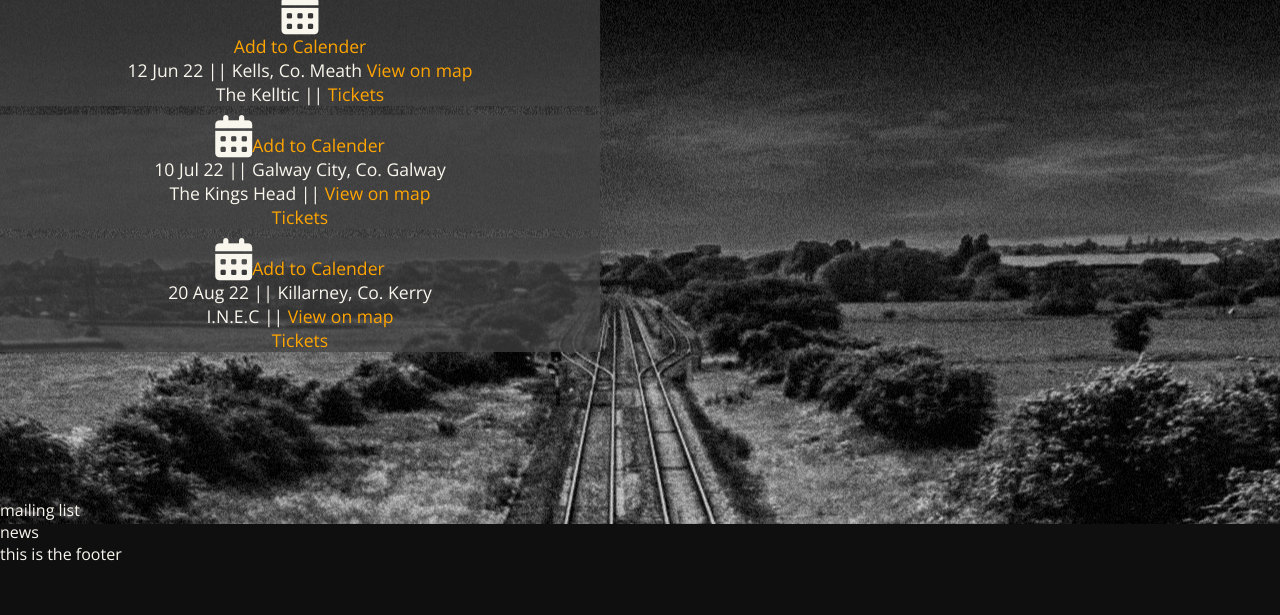
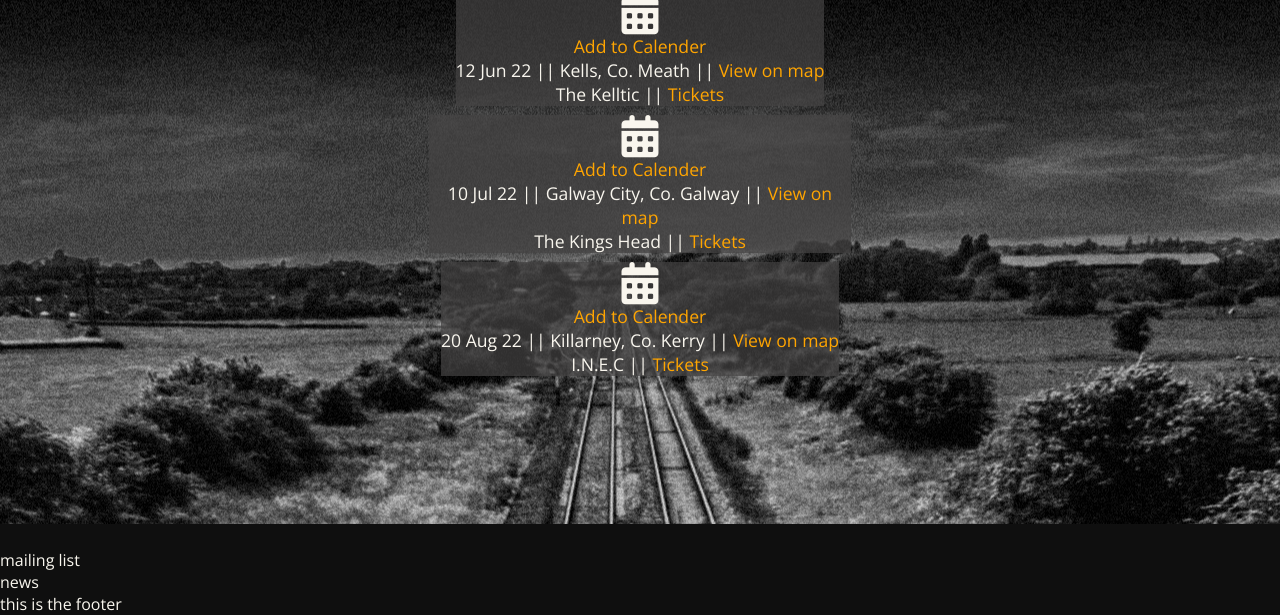
Before and after one commit to davidcalikes/flex-test, a plain HTML site: page index.html in a window 1280 px wide. Shown: the part 701-1316 px from the top of the page. Before the commit the page ends 1266 px from the top, so only its background shows below. Drawn offline with nearby package versions, Linux system fonts and the light colour scheme.

Commit message:
Add container flex rules to center  content of dates section

```diff
--- a/assets/css/style.css
+++ b/assets/css/style.css
@@ -28,6 +28,7 @@ h2 {
 
 
 /* nav section */
+
 
 nav {
     font-size: 110%;
@@ -103,24 +104,31 @@ i {
     font-size: 240%;
 }
 
-.dates-box {
+
+.col {
+    display: flex;
+    flex-wrap: wrap;
+    align-items: center;
+    flex-direction: column;
+}
+
+
+.row-third {
+    width: 33%;
+
+}
+
+#dates {
     height: 600px;
     width: 100%;
+    text-align: center;
+    margin-bottom: 2%;
     background: url('/assets/images/railway.jpg') no-repeat center center;
     margin-top: 50px;
 }
 
-
-#dates {
-    height: 600px;
-    width: auto;
-    text-align: center;
-    margin-bottom: 2%;
-
-}
-
 #dates ul {
-    width: 600px;
+    width: fit-content;
     font-size: 110%;
     list-style: none;
     background-color: rgba(69, 68, 68, 0.7);
--- a/index.html
+++ b/index.html
@@ -42,43 +42,41 @@
 
 
     <section id="dates" class="container">
-            <div class="row">
-                <div class="dates-box">
+        <div class="col">
             <H2>Upcoming Dates</H2>
-                    <div class="col-third box1">
+            <div class="row-third box1">
 
 
                 <Ul>
                     <li><i class="fa-solid fa-calendar-days"></i></li>
                     <li><a href="#">Add to Calender</a></li>
-                            <li>12 Jun 22 || Kells, Co. Meath <a href="#">View on map</a></li>
+                    <li>12 Jun 22 || Kells, Co. Meath || <a href="#">View on map</a></li>
                     <li>The Kelltic || <a href="#">Tickets</a></li>
-                            <li></li>
                 </Ul>
 
             </div>
 
-                    <div class="col-third box2">
+            <div class="row-third box2">
 
                 <Ul>
-                            <li><i class="fa-solid fa-calendar-days"></i><a href="#">Add to Calender</a></li>
-                            <li>10 Jul 22 || Galway City, Co. Galway</li>
-                            <li>The Kings Head || <a href="#">View on map</a></li>
-                            <li><a href="#">Tickets</a></li>
+                    <li><i class="fa-solid fa-calendar-days"></i></li>
+                    <li><a href="#">Add to Calender</a></li>
+                    <li>10 Jul 22 || Galway City, Co. Galway || <a href="#">View on map</a></li>
+                    <li>The Kings Head || <a href="#">Tickets</a></li>
                 </Ul>
 
             </div>
 
-                    <div class="col-third box3">
+            <div class="row-third box3">
 
                 <Ul>
-                            <li><i class="fa-solid fa-calendar-days"></i><a href="#">Add to Calender</a></li>
-                            <li>20 Aug 22 || Killarney, Co. Kerry</li>
-                            <li>I.N.E.C || <a href="#">View on map</a></li>
-                            <li><a href="#">Tickets</a></li>
+                    <li><i class="fa-solid fa-calendar-days"></i></li>
+                    <li><a href="#">Add to Calender</a></li>
+                    <li>20 Aug 22 || Killarney, Co. Kerry || <a href="#">View on map</a></li>
+                    <li>I.N.E.C || <a href="#">Tickets</a></li>
                 </Ul>
 
-                </div>
+
             </div>
     </section>
 
```
Lines whose indentation alone changed are shown as unchanged.
